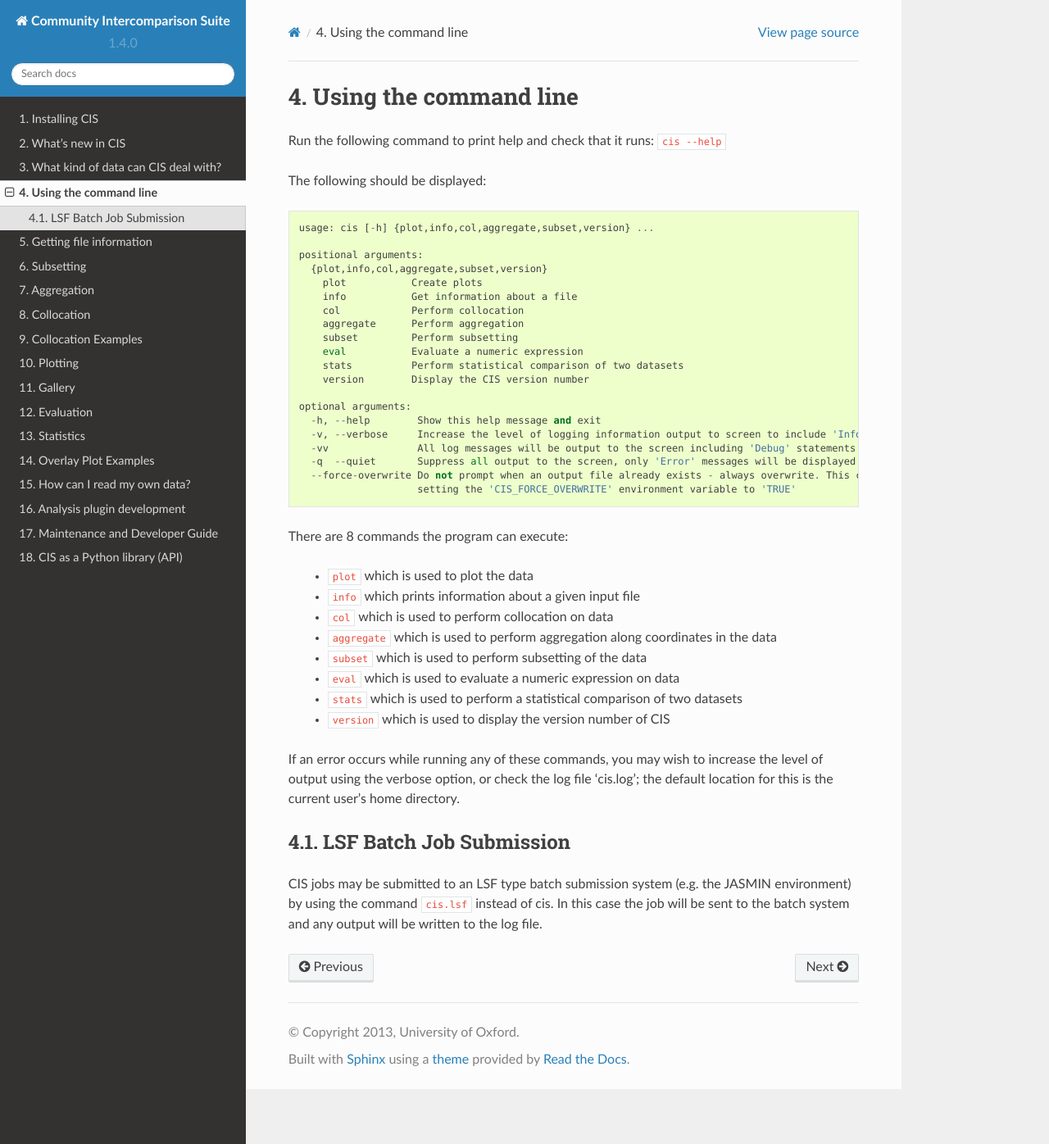
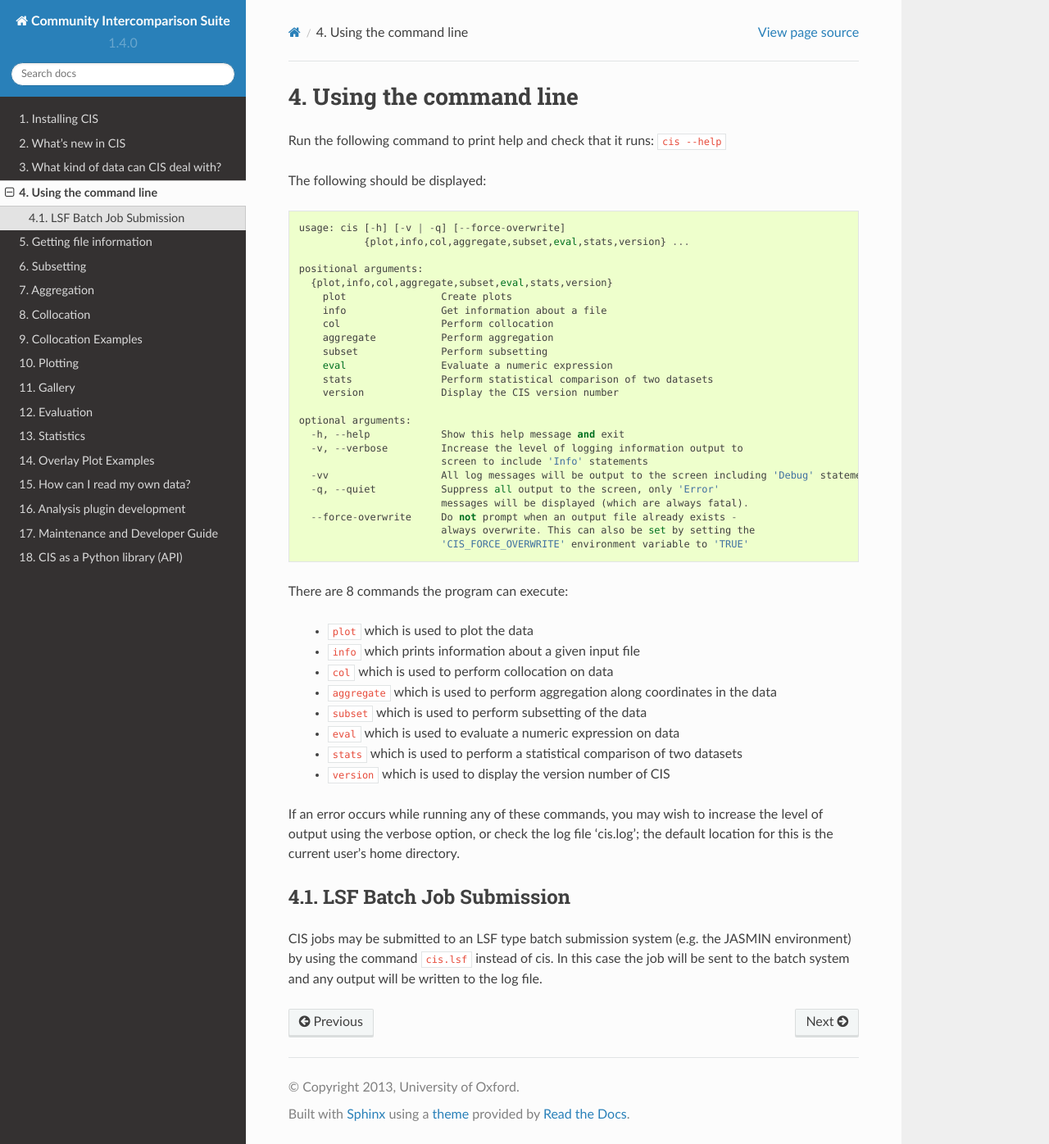
Before and after one commit to cedadev/cis, a Sphinx documentation site: the page built from doc/command_line.rst, in a window 1280 px wide and 1396 px high. Shown: the whole window at 82% size. Built offline with Sphinx 7.4.7 and the Read the Docs theme 2.0.0, drawn with Linux system fonts in a browser that asks for light colours.

Commit message:
Updating the example help text to better reflect the updated output.

```diff
--- a/doc/command_line.rst
+++ b/doc/command_line.rst
@@ -6,27 +6,30 @@ Run the following command to print help and check that it runs: ``cis --help``
 
 The following should be displayed::
 
-  usage: cis [-h] {plot,info,col,aggregate,subset,version} ...
+  usage: cis [-h] [-v | -q] [--force-overwrite]
+             {plot,info,col,aggregate,subset,eval,stats,version} ...
 
   positional arguments:
-    {plot,info,col,aggregate,subset,version}
-      plot           Create plots
-      info           Get information about a file
-      col            Perform collocation
-      aggregate      Perform aggregation
-      subset         Perform subsetting
-      eval           Evaluate a numeric expression
-      stats          Perform statistical comparison of two datasets
-      version        Display the CIS version number
+    {plot,info,col,aggregate,subset,eval,stats,version}
+      plot                Create plots
+      info                Get information about a file
+      col                 Perform collocation
+      aggregate           Perform aggregation
+      subset              Perform subsetting
+      eval                Evaluate a numeric expression
+      stats               Perform statistical comparison of two datasets
+      version             Display the CIS version number
 
   optional arguments:
-    -h, --help        Show this help message and exit
-    -v, --verbose     Increase the level of logging information output to screen to include 'Info' statements
-    -vv               All log messages will be output to the screen including 'Debug' statements
-    -q  --quiet       Suppress all output to the screen, only 'Error' messages will be displayed (which are always fatal).
-    --force-overwrite Do not prompt when an output file already exists - always overwrite. This can also be set by
-                      setting the 'CIS_FORCE_OVERWRITE' environment variable to 'TRUE'
-
+    -h, --help            Show this help message and exit
+    -v, --verbose         Increase the level of logging information output to
+                          screen to include 'Info' statements
+    -vv                   All log messages will be output to the screen including 'Debug' statements
+    -q, --quiet           Suppress all output to the screen, only 'Error'
+                          messages will be displayed (which are always fatal).
+    --force-overwrite     Do not prompt when an output file already exists -
+                          always overwrite. This can also be set by setting the
+                          'CIS_FORCE_OVERWRITE' environment variable to 'TRUE'
 
 There are 8 commands the program can execute:
 
```
